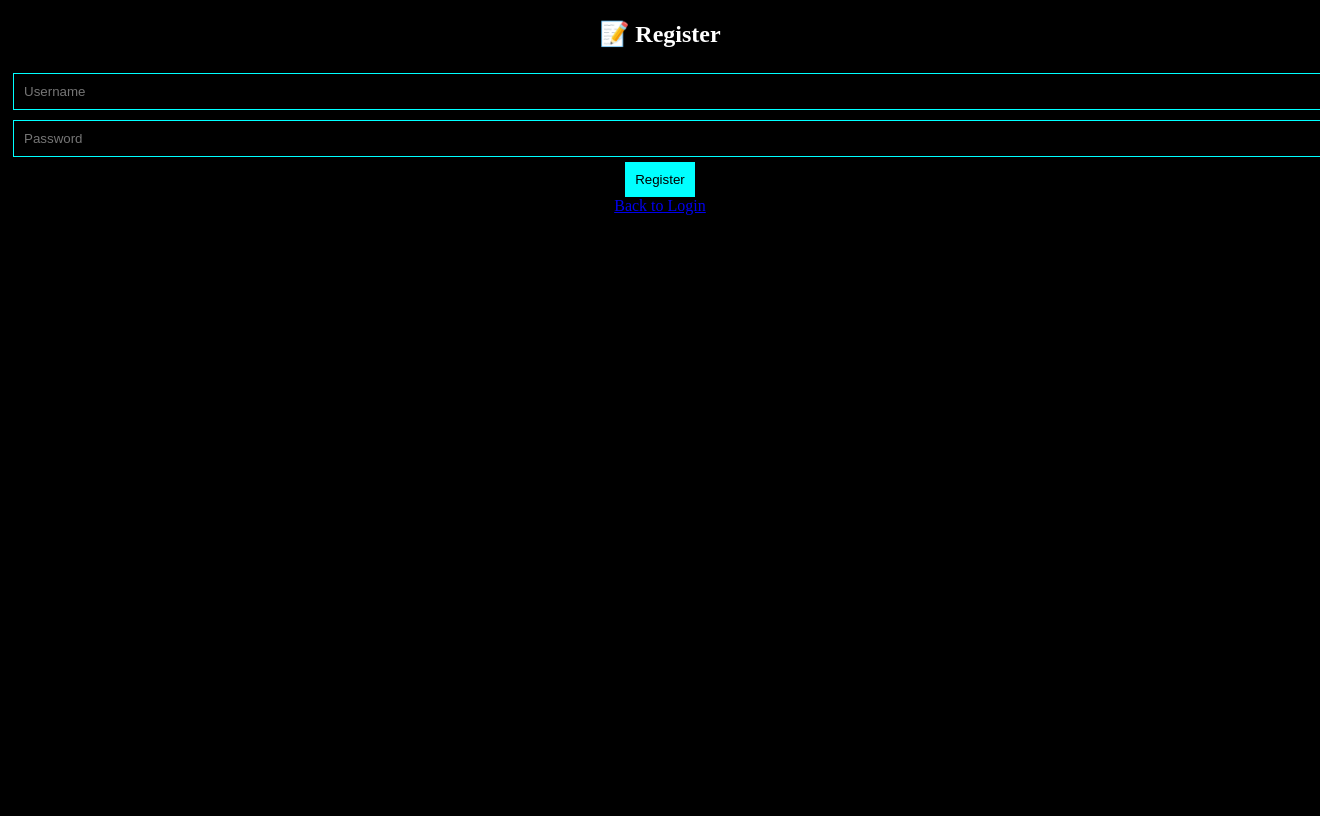
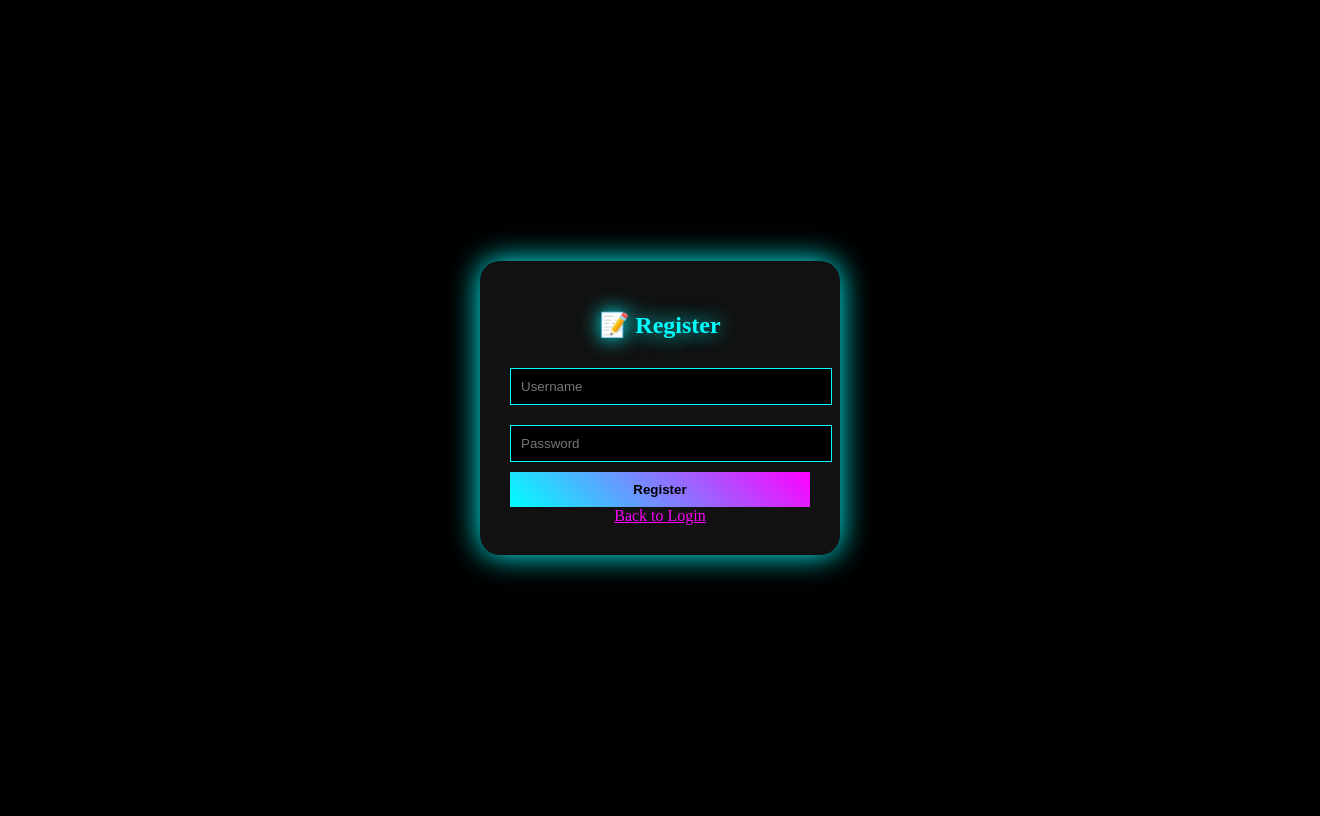
Before and after one commit to doperations-create/reminder-app, a Flask app: page /register in a window 1320 px wide; the page is wider, and only the part inside the window is pictured. Before the commit the page ends 215 px from the top of that part, so only its background shows below. Run offline with Flask 3, Linux system fonts and the light colour scheme.

Commit message:
style.css

```diff
--- a/static/style.css
+++ b/static/style.css
@@ -9,11 +9,18 @@ body {
     text-shadow: 0 0 20px cyan;
 }
 
+.logout-btn {
+    position: absolute;
+    top: 10px;
+    right: 20px;
+    color: red;
+}
+
 #calendar {
     margin: 20px;
-    padding: 10px;
     background: #111;
     border-radius: 15px;
+    padding: 10px;
     box-shadow: 0 0 20px magenta;
 }
 
@@ -49,3 +56,45 @@ button {
     padding: 10px;
     border: none;
 }
+.login-body {
+    background: black;
+    display: flex;
+    justify-content: center;
+    align-items: center;
+    height: 100vh;
+}
+
+.login-box {
+    background: #111;
+    padding: 30px;
+    border-radius: 20px;
+    box-shadow: 0 0 30px cyan;
+    text-align: center;
+    width: 300px;
+}
+
+.login-box h2 {
+    color: cyan;
+    text-shadow: 0 0 20px cyan;
+}
+
+.login-box input {
+    width: 100%;
+    padding: 10px;
+    margin: 10px 0;
+    background: black;
+    border: 1px solid cyan;
+    color: white;
+}
+
+.login-box button {
+    width: 100%;
+    padding: 10px;
+    background: linear-gradient(45deg, cyan, magenta);
+    border: none;
+    font-weight: bold;
+}
+
+.login-box a {
+    color: magenta;
+}
```
